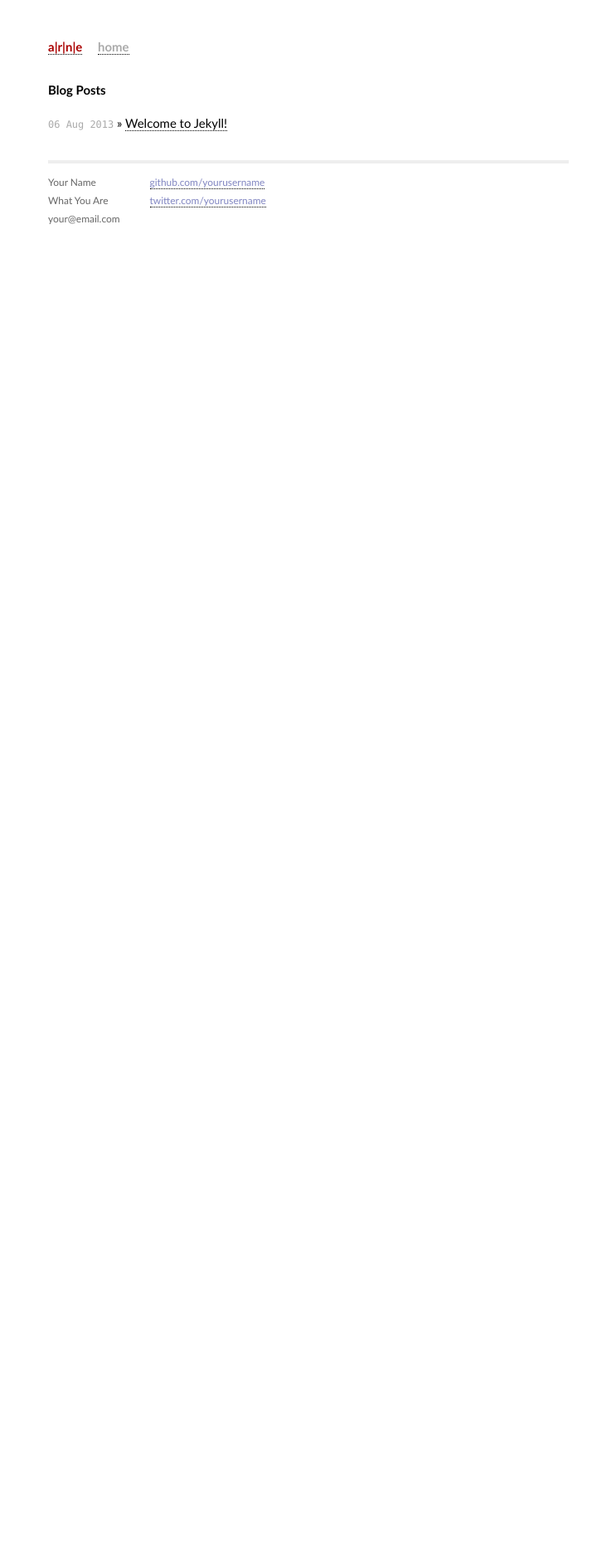
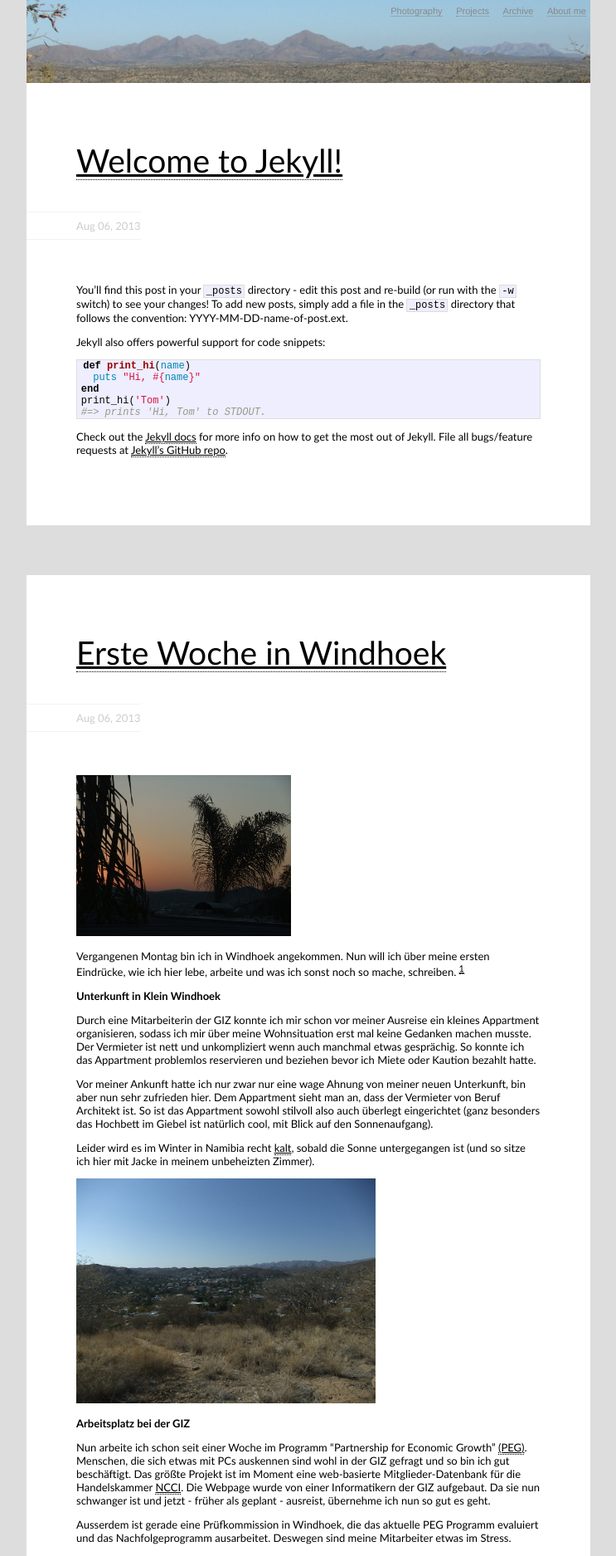
Before and after one commit to EnraH/EnraH.github.io, a Jekyll site: the page built from index.html, in a window 1280 px wide. Shown: the top 1875 px of the page at 83% size, without its empty margins (268-1011 px from the left). Built offline with Jekyll 4.4.1, drawn with Linux system fonts in a browser that asks for light colours; Markdown is read by kramdown in place of the engine named in the settings; before the commit the page ends 945 px from its top, so only the background shows below that; some of the changed text lies outside the part shown.

Commit message:
another major commit

```diff
--- a/_config.yml
+++ b/_config.yml
@@ -1,3 +1,4 @@
 name: a|r|n|e
 markdown: redcarpet
 pygments: true
+pagination: 5
--- /dev/null
+++ b/_includes/post-listed.html
@@ -0,0 +1,8 @@
+<div class="post">
+  <h1 class="title"><a href="{{ post.url }}">{{ post.title }}</a></h2>
+  <info datetime="{{ page.date | date: "%Y-%m-%d" }}">
+    {{ post.date | date: "%b %d, %Y" }}
+  </info>
+  <div class="body">{{ post.content }}</div>
+  <div class="breaker"></div>
+</div>
--- a/_layouts/default.html
+++ b/_layouts/default.html
@@ -13,29 +13,31 @@
         <link rel="stylesheet" href="/css/main.css">
 
     </head>
-    <body>
+
+<body>
+
+   <header>
+      <ul class="navigation">
+         <li><a href="/photos/"{% if page.url contains "/photos/" %}class="active"{% endif %} title="A selection of recent photography">Photography</a></li>
+         <li><a href="/projects/"{% if page.url contains "/projects/" %}class="active"{% endif %} title="Projects I am or was involved in">Projects</a></li>
+         <li><a href="/archive/"{% if page.url contains "/archive/" %}class="active"{% endif %} title="Archived articles">Archive</a></li>
+         <li><a href="/about/"{% if page.url contains "/about/" %}class="active"{% endif %}>About me</a></li>
+      </ul>
+   </header>
 
         <div class="container">
-          <div class="site">
-            <div class="header">
-              <h1 class="title"><a href="/">{{ site.name }}</a></h1>
-              <a class="extra" href="/">home</a>
-            </div>
 
                 {{ content }}
 
             <div class="footer">
+<!--              <div class="contact">
+                <p>
+                  Arne Hansen<br />
+                </p>
+              </div> -->
               <div class="contact">
                 <p>
-                  Your Name<br />
-                  What You Are<br />
-                  your@email.com
-                </p>
-              </div>
-              <div class="contact">
-                <p>
-                  <a href="http://github.com/yourusername/">github.com/yourusername</a><br />
-                  <a href="http://twitter.com/yourusername/">twitter.com/yourusername</a><br />
+                  <a href="http://github.com/EnraH/">github.com/EnraH</a><br />
                 </p>
               </div>
             </div>
--- /dev/null
+++ b/_posts/2013-07-21-first-post.md
@@ -0,0 +1,42 @@
+---
+layout: post
+title:  "Erste Woche in Windhoek"
+date:   2013-08-06 10:28:47
+categories: Namibia
+---
+
+![Sonnenaufgang vom Bett](pics/DSCF5303.JPG)
+
+Vergangenen Montag bin ich in Windhoek angekommen. Nun will ich über meine ersten Eindrücke, wie ich hier lebe, arbeite und was ich sonst noch so mache, schreiben. [^1]
+
+## Unterkunft in Klein Windhoek
+
+Durch eine Mitarbeiterin der GIZ konnte ich mir schon vor meiner Ausreise ein kleines Appartment organisieren, sodass ich mir über meine Wohnsituation erst mal keine Gedanken machen musste.
+Der Vermieter ist nett und unkompliziert wenn auch manchmal etwas gesprächig. So konnte ich das Appartment problemlos reservieren und beziehen bevor ich Miete oder Kaution bezahlt hatte.
+
+Vor meiner Ankunft hatte ich nur zwar nur eine wage Ahnung von meiner neuen Unterkunft, bin aber nun sehr zufrieden hier. Dem Appartment sieht man an, dass der Vermieter von Beruf Architekt ist. So ist das Appartment sowohl stilvoll also auch überlegt eingerichtet (ganz besonders das Hochbett im Giebel ist natürlich cool, mit Blick auf den Sonnenaufgang).
+
+Leider wird es im Winter in Namibia recht [kalt](http://www.wetter.net/cgi-bin/wetter-net3/wetter-stadt-graph.pl?IDM=0&ID=9476&ALIAS=Windhoek&ID2=0&REGIO=0), sobald die Sonne untergegangen ist (und so sitze ich hier mit Jacke in meinem unbeheizten Zimmer).
+
+![Klein-Windhoek](pics/DSCF5334.JPG)
+
+## Arbeitsplatz bei der GIZ
+
+Nun arbeite ich schon seit einer Woche im Programm "Partnership for Economic Growth" [(PEG)](http://www.giz.de/themen/en/16992.htm). Menschen, die sich etwas mit PCs auskennen sind wohl in der GIZ gefragt und so bin ich gut beschäftigt. Das größte Projekt ist im Moment eine web-basierte Mitglieder-Datenbank für die Handelskammer [NCCI](http://www.ncci.org.na/). Die Webpage wurde von einer Informatikern der GIZ aufgebaut. Da sie nun schwanger ist und jetzt - früher als geplant - ausreist, übernehme ich nun so gut es geht.
+
+Ausserdem ist gerade eine Prüfkommission in Windhoek, die das aktuelle PEG Programm evaluiert und das Nachfolgeprogramm ausarbeitet. Deswegen sind meine Mitarbeiter etwas im Stress.
+
+Die GIZ ist in Windhoek sehr stark vertreten. Infolgedessen sind hier auch viele deutsche Praktikanten. Einen großen Teil habe ich am Wochenende kennengelernt, als wir gemeinsam in Windhoek um die Häuser gezogen sind.
+
+![Biken auf Schotterpiste](pics/DSCF5382.JPG)
+
+![Berge und Singletrail um Windhoek](pics/DSCF5393.JPG)
+
+## Biken in Windhoek
+
+Mein Velo hab ich glücklicherweise nicht umsonst hierher mitgenommen (was diesmal auch deutlich entspannter war als mein letzter Flug mit Fahrrad). Ich war nun schon ein paar Mal mit Locals unterwegs und hab etwas die Gegend kennenlernen können. Wie zu erwarten ist es hier recht trocken und das Material wird durch Dornen etc nicht gerade geschont [^2].
+Alles in allem scheint es hier eine recht rege Bike-Szene zu geben. Da es um 6 Uhr bereits dunkel wird, fahren viele mit Lampen im Dunkeln. Letzte Woche hab ich das auch mal ausprobiert. Auf nem Singletrail durch die Nacht zu fetzen ist durchaus lustig ;-).
+
+[^1]: Sorry to all English speaking people. Please help yourself with an [automatic translation](http://translate.google.com).
+[^2]: Nach zwei Platten wollte ich mir einen neuen Schlauch besorgen, hab aber dann auf Anraten des Velohändlers auf Tubeless umgestellt. Mit herkömmlichen Schläuchen hat er den Verschleiß auf einen Schlauch pro Woche geschätzt.
+</div>
--- a/css/main.css
+++ b/css/main.css
@@ -13,11 +13,63 @@
 html, body { height: 100%; }
 
 body {
-   background-color: #FFF;
+   background-color: #444444;
+   background: none repeat scroll 0 0 #DDDDDD;
    font: 13.34px Trebuchet MS, sans-serif;
    font-size: small;
-   text-align: center;
+   margin: 0 auto;
+   width: 680px;
 }
+
+
+header {
+   display: block;
+   height: 100px;
+   margin: 0 0px 0 0px;
+/*   color: #ccc;*/
+   background-image: url("../res/header.JPG");
+   background-repeat: no-repeat;
+   width:100%;
+}
+
+  header h1 {
+    display: block;
+    height: 50px;
+    margin:30px 0 0 0;
+    float: left;
+  }
+    header h1 a {
+      display:inline-block;
+      -webkit-transform: translate3d(0,0,0);
+      -webkit-transition: 160ms -webkit-transform ease-out;
+    }
+    header h1 a:hover {
+      -webkit-transform: translate3d(0,2px,0);
+      cursor:pointer;
+    }
+    header h1 img { display:block; float:left; }
+    header ul.navigation {
+      display:block;
+      text-align: left;
+      float: right;
+/*      line-height: 50px;*/
+      margin-top: 5px;
+      margin-right: 5px;
+      font-family: helvetica, sans-serif;
+    }
+    header ul.navigation li {
+      display: inline-block;
+      list-style: none;
+      margin-left: 1em;
+    }
+  header ul.navigation li:first-child { margin-left: 0; }
+  header ul.navigation li a {
+    color: #888;
+    text-decoration: none;
+    font-size: 11px;
+  }
+  header ul.navigation li a:hover { color: #888; text-decoration: none; }
+  header ul.navigation li a.active { font-weight:bold; color:black; }
 
 h1, h2, h3, h4, h5, h6 {
   font-size: 100%; }
@@ -26,125 +78,27 @@ h1 { margin-bottom: 1em; }
 p { margin: 1em 0; }
 
 a {
-   transition-property: border-bottom;
-   transition-duration: 0.1s;
-   transition-timing-function: linear;
-   text-decoration:none;
+   transition: all 0.3s ease 0s;
    color: #000000;
-   border-bottom: 1px dotted #000000;
+   border-bottom: 1px dotted;
    padding: 0px 0px;
 }
 
-a:hover {
-   transition-property: border-bottom;
+a:hover, a:active {
+/*   transition-property: border-bottom;
    transition-duration: 0.1s;
-   transition-timing-function: linear;
-   text-decoration: none;
-   color: #000000;
-   border-bottom: 2px solid #000000;
-   padding: 0px 0px;
+   transition-timing-function: linear;*/
+   color: #B20000;
 }
 
 a:visited {
-   transition-property: border-bottom;
+/*   transition-property: border-bottom;
    transition-duration: 0.1s;
-   transition-timing-function: linear;
+   transition-timing-function: linear;*/
    text-decoration: none;
    color: #000000;
-   border-bottom: 1px dotted #000000;
+   border-bottom: 1px dotted;
    padding: 0px 0px;
-}
-
-/*****************************************************************************/
-/*
-/* Home
-/*
-/*****************************************************************************/
-ul.posts {
-  list-style-type: none;
-  margin-bottom: 2em;
-}
-
-ul.posts li {
-  line-height: 1.75em;
-}
-
-ul.posts span {
-  color: #aaa;
-  font-family: Monaco, "Courier New", monospace;
-  font-size: 80%;
-}
-
-/*****************************************************************************/
-/*
-/* Site
-/*
-/*****************************************************************************/
-
-.site {
-  font-size: 115%;
-  text-align: justify;
-  width: 42em;
-  margin: 3em auto 2em;
-  line-height: 1.5em;
-}
-
-.site .header a {
-  font-weight: bold;
-  text-decoration: none;
-}
-
-.site .header h1.title {
-  display: inline-block;
-  margin-bottom: 2em;
-}
-
-.site .header h1.title a {
-  color: #a00;
-}
-
-.site .header h1.title a:hover {
-  color: #000;
-}
-
-.site .header a.extra {
-  color: #aaa;
-  margin-left: 1em;
-}
-
-.site .header a.extra:hover {
-  color: #000;
-}
-
-.site .meta {
-  color: #aaa;
-}
-
-.site .footer {
-  font-size: 80%;
-  color: #666;
-  border-top: 4px solid #eee;
-  margin-top: 2em;
-  overflow: hidden;
-}
-
-.site .footer .contact {
-  float: left;
-  margin-right: 3em;
-}
-
-.site .footer .contact a {
-  color: #8085C1;
-}
-
-.site .footer .rss {
-  margin-top: 1.1em;
-  margin-right: -.2em;
-  float: right;
-}
-
-.site .footer .rss img {
-  border: 0;
 }
 
 /*****************************************************************************/
@@ -184,3 +138,31 @@ ul.posts span {
 .post pre.terminal code {
   background-color: #333;
 }
+
+div.content {
+    background: none repeat scroll 0 0 white;
+    margin-bottom: 60px;
+    padding: 70px 60px;
+}
+
+div.content h1{
+   font-size: 300%;
+   font-weight: normal;
+}
+
+div.post info {
+   display:inline-block;
+   color: #CCCCCC;
+   xbackground:#DDF5EB;
+   xborder-left:2px solid rgba(0,0,0,0.2);
+   border:1px solid rgba(0,0,0,0.05);
+   border-left:none; border-right:none;
+   padding:8px 0px 8px 60px;
+   margin-left:-60px;
+   margin-bottom:3em;
+}
+
+div.breaker { clear:both; }
+.template { display:none; }
+
+div.contact { text-align: center;}
--- a/index.html
+++ b/index.html
@@ -1,13 +1,12 @@
 ---
 layout: default
-title: Your New Jekyll Site
+title: A|H
 ---
 
-<div id="home">
-  <h1>Blog Posts</h1>
-  <ul class="posts">
-    {% for post in site.posts %}
-      <li><span>{{ post.date | date_to_string }}</span> &raquo; <a href="{{ post.url }}">{{ post.title }}</a></li>
-    {% endfor %}
-  </ul>
+<div class="posts">
+   {% for post in site.posts limit:10 %}
+      <div class="content">
+      {% include post-listed.html %}
+      </div>
+   {% endfor %}
 </div>
```
Also changed, not shown: pics/pics.html (added, +57 -0 lines), pics/pics.md (added, +27 -0 lines), pics/DSCF5303.JPG (added), pics/DSCF5334.JPG (added), pics/header.JPG (added), res/header.JPG (added), 7 other files.
